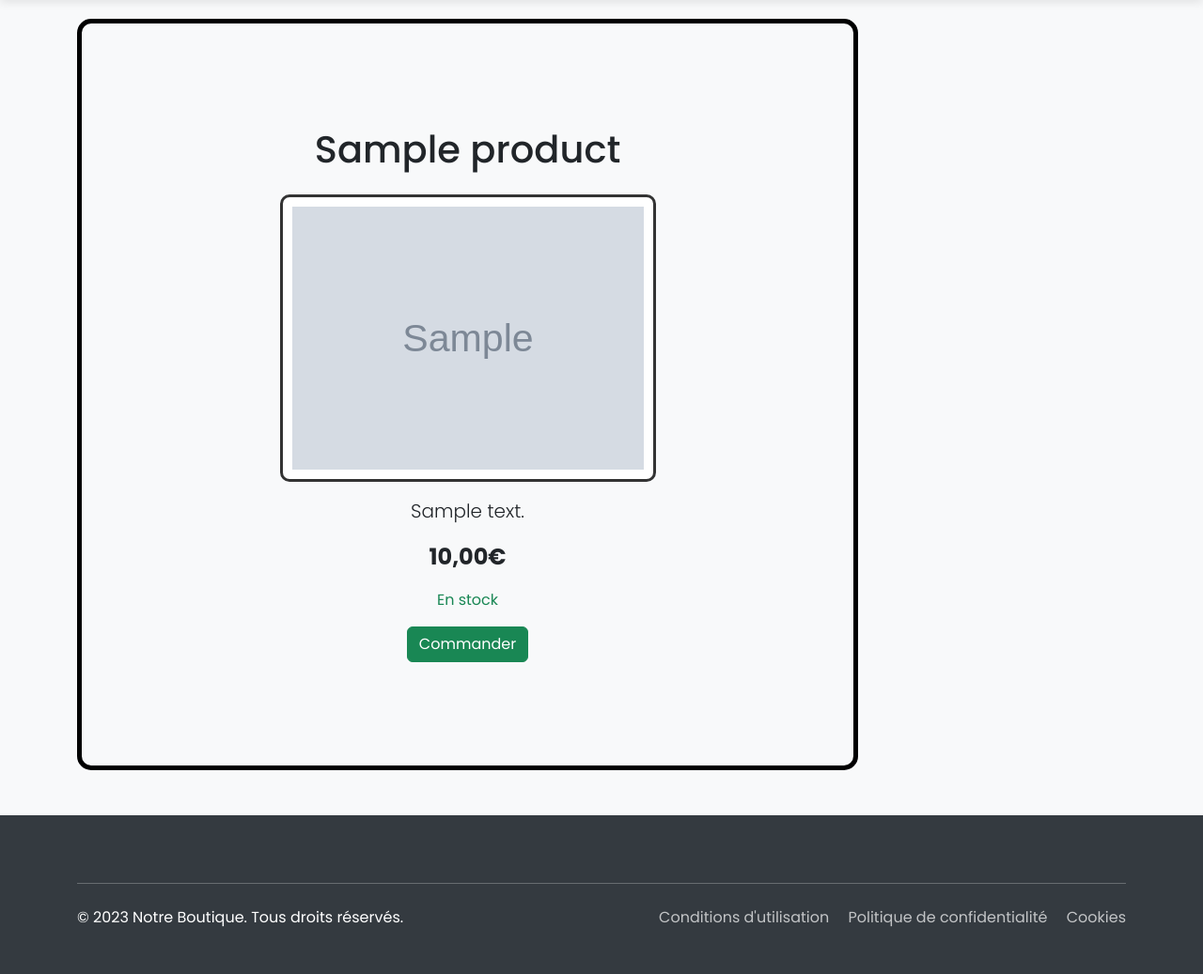
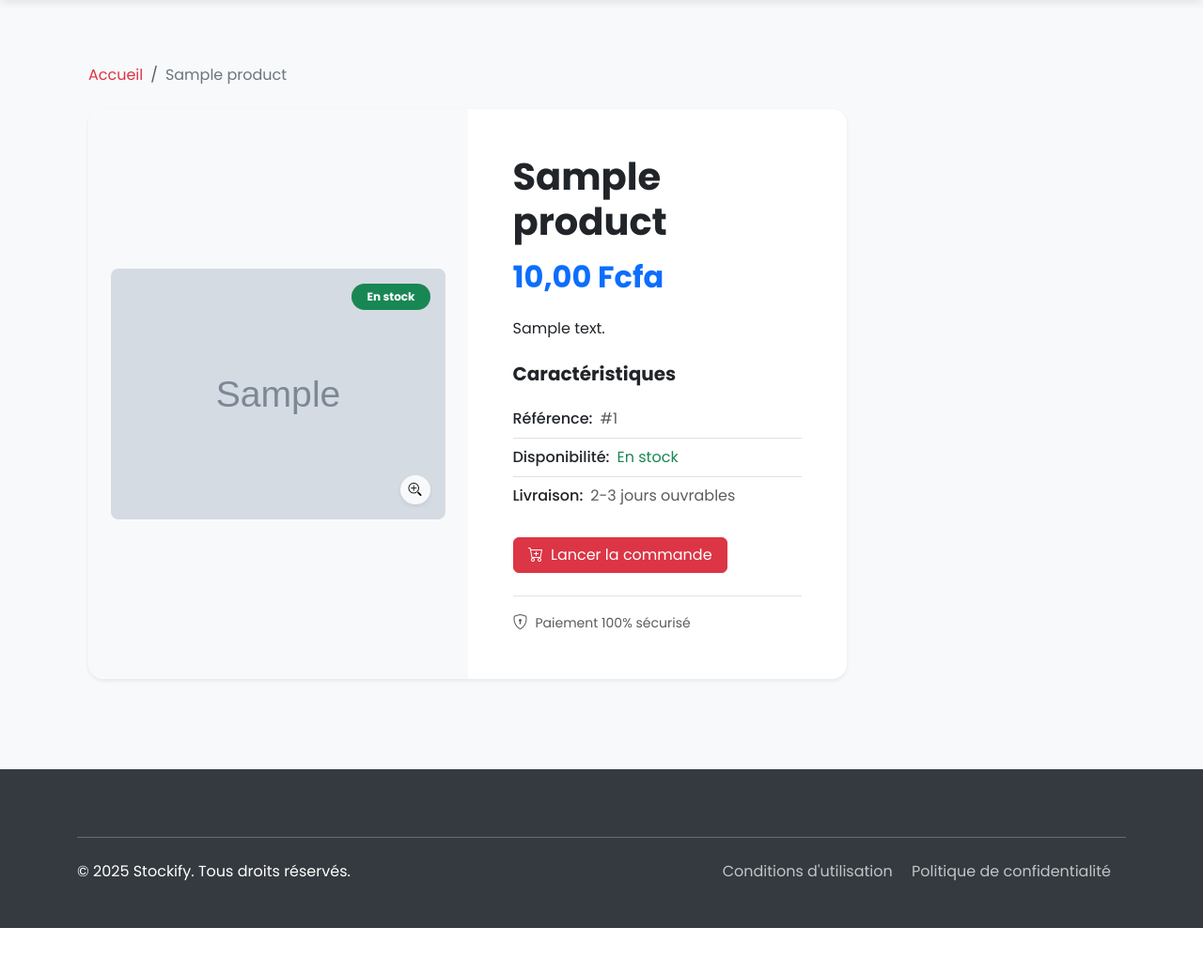
Before and after one commit to BoubakarPI/stockify.boukary.dev, a Django app: page /store/product/1/ in a window 1280 px wide. Shown: the part 56-1093 px from the top of the page at 94% size. After the commit the page ends 1044 px from the top, so only its background shows below. Run offline with Django 5.2, Linux system fonts and the light colour scheme; tables that the repository leaves empty hold one stand-in row (values such as "Sample post"); grey boxes marked "Sample" are stand-in pictures.

Commit message:
chore(store): Stylise store view

```diff
--- a/src/store/templates/store/add_order.html
+++ b/src/store/templates/store/add_order.html
@@ -8,8 +8,8 @@
         <h1 class="h2 mb-2">Passer une commande</h1>
         <nav aria-label="breadcrumb">
             <ol class="breadcrumb mb-0">
-                <li class="breadcrumb-item"><a href="{% url 'store:product_list' %}">Accueil</a></li>
-                <li class="breadcrumb-item"><a href="{% url 'store:product_list' %}">Produits</a></li>
+                <li class="breadcrumb-item"><a href="{% url 'store:index' %}">Accueil</a></li>
+                <li class="breadcrumb-item"><a href="{% url 'store:index' %}">Produits</a></li>
                 {% if product %}
                 <li class="breadcrumb-item"><a href="{% url 'store:product_detail' product.id %}">{{ product.name }}</a></li>
                 {% endif %}
--- a/src/store/templates/store/product_detail.html
+++ b/src/store/templates/store/product_detail.html
@@ -1,51 +1,127 @@
 {% extends 'store_layout.html' %}
 {% block contenu %}
-    <style>
-        /* Bordure couvrant toute la page */
-        .page-container {
-            border: 5px solid #000; /* Bordure noire */
-            border-radius: 15px;
-            padding: 20px;
-            background-color: #f8f9fa; /* Fond gris clair */
-            min-height: 100vh; /* Prend toute la hauteur */
-            display: flex;
-            justify-content: center;
-            align-items: center;
-        }
+<div class="container py-5">
+    <nav aria-label="breadcrumb" class="mb-4">
+        <ol class="breadcrumb">
+            <li class="breadcrumb-item"><a href="{% url 'store:index' %}" class="text-decoration-none">Accueil</a></li>
+            <li class="breadcrumb-item active" aria-current="page">{{ product.name }}</li>
+        </ol>
+    </nav>
 
-        /* Bordure et cadre pour l'image */
-        .product-image {
-            border: 3px solid #333; /* Bordure foncée */
-            border-radius: 10px; /* Coins arrondis */
-            padding: 10px; /* Espacement intérieur */
-            background-color: white; /* Fond blanc */
-            max-width: 100%;
-            height: auto;
-        }
-    </style>
-</head>
-<body>
-    <div class="container-fluid page-container">
-        <div class="text-center w-75"> <!-- Contenu centré avec une largeur de 75% -->
-            <h1 class="mb-4">{{ product.name }}</h1>
+    <div class="card border-0 shadow-sm rounded-4 overflow-hidden">
+        <div class="row g-0">
+            <!-- Image du produit -->
+            <div class="col-md-6 p-4 d-flex align-items-center justify-content-center bg-light">
+                <div class="product-image-container position-relative">
+                    <img src="{{ product.thumbnail.url }}" class="img-fluid rounded-3" alt="{{ product.name }}" id="mainImage">
 
-            <!-- Image centrée avec cadre -->
-            <div class="d-flex justify-content-center">
-                <img src="{{ product.thumbnail.url }}" class="product-image img-fluid" alt="{{ product.name }}"style="max-width: 400px;">
+                    <!-- Badge stock -->
+                    <div class="position-absolute top-0 end-0 m-3">
+                        <span class="badge bg-success rounded-pill px-3 py-2">{% if product.stock > 0 %} En stock {% else %} Rupture {% endif %}</span>
+                    </div>
+
+                    <!-- Zoom icon -->
+                    <div class="position-absolute bottom-0 end-0 m-3">
+                        <button class="btn btn-sm btn-light rounded-circle shadow-sm" data-bs-toggle="modal" data-bs-target="#imageModal">
+                            <i class="bi bi-zoom-in"></i>
+                        </button>
+                    </div>
+                </div>
             </div>
 
-            <!-- Informations du produit centrées -->
-            <div class="mt-3">
-                <p class="lead">{{ product.description }}</p>
-                <p class="fw-bold fs-4">{{ product.price }}€</p>
-                <p class="text-success">En stock</p>
+            <!-- Informations du produit -->
+            <div class="col-md-6">
+                <div class="card-body p-4 p-lg-5">
+                    <h1 class="card-title fw-bold mb-3">{{ product.name }}</h1>
+
+                    <!-- Prix et notation -->
+                    <div class="d-flex align-items-center mb-4">
+                        <h2 class="fw-bold text-primary mb-0">{{ product.price }} Fcfa</h2>
+                    </div>
+
+                    <!-- Description -->
+                    <p class="card-text mb-4">{{ product.description }}</p>
+
+                    <!-- Caractéristiques -->
+                    <div class="mb-4">
+                        <h5 class="fw-bold mb-3">Caractéristiques</h5>
+                        <ul class="list-group list-group-flush">
+                            <li class="list-group-item bg-transparent px-0 d-flex">
+                                <span class="fw-medium me-2">Référence:</span>
+                                <span class="text-muted">#{{ product.id }}</span>
+                            </li>
+                            <li class="list-group-item bg-transparent px-0 d-flex">
+                                <span class="fw-medium me-2">Disponibilité:</span>
+                                <span class="text-success">{% if product.stock > 0 %} En stock {% else %} Rupture {% endif %}</span>
+                            </li>
+                            <li class="list-group-item bg-transparent px-0 d-flex">
+                                <span class="fw-medium me-2">Livraison:</span>
+                                <span class="text-muted">2-3 jours ouvrables</span>
+                            </li>
+                        </ul>
+                    </div>
+
+
+                    <div class="mb-4">
+                        <div class="row g-2">
+
+                            <div class="col-8 col-lg-9">
+                                <a href="{% url 'store:add_order' product.id %}" class="btn btn-primary w-100 d-flex align-items-center justify-content-center gap-2">
+                                    <i class="bi bi-cart-plus"></i>
+                                    <span>Lancer la commande</span>
+                                </a>
+                            </div>
+                        </div>
+                    </div>
+
+
+                    <!-- Paiement sécurisé -->
+                    <div class="mt-4 pt-3 border-top">
+                        <div class="d-flex align-items-center text-muted">
+                            <i class="bi bi-shield-lock me-2"></i>
+                            <small>Paiement 100% sécurisé</small>
+                        </div>
+                    </div>
+                </div>
             </div>
-
-            <!-- Bouton de commande -->
-            <a href="{% url 'store:add_order' product.id %}" class="btn btn-success">Commander</a>
-
         </div>
     </div>
 
-    <script src="https://cdn.jsdelivr.net/npm/bootstrap@5.3.0/dist/js/bootstrap.bundle.min.js"></script>
+</div>
+
+<!-- Modal pour l'image agrandie -->
+<div class="modal fade" id="imageModal" tabindex="-1" aria-labelledby="imageModalLabel" aria-hidden="true">
+    <div class="modal-dialog modal-lg modal-dialog-centered">
+        <div class="modal-content">
+            <div class="modal-header border-0">
+                <h5 class="modal-title" id="imageModalLabel">{{ product.name }}</h5>
+                <button type="button" class="btn-close" data-bs-dismiss="modal" aria-label="Close"></button>
+            </div>
+            <div class="modal-body text-center">
+                <img src="{{ product.thumbnail.url }}" class="img-fluid" alt="{{ product.name }}">
+            </div>
+        </div>
+    </div>
+</div>
+
+<!-- Script pour la gestion de la quantité -->
+<script>
+document.addEventListener('DOMContentLoaded', function() {
+    const quantityInput = document.getElementById('quantity');
+    const decreaseBtn = document.getElementById('decreaseQuantity');
+    const increaseBtn = document.getElementById('increaseQuantity');
+
+    decreaseBtn.addEventListener('click', function() {
+        const currentValue = parseInt(quantityInput.value);
+        if (currentValue > 1) {
+            quantityInput.value = currentValue - 1;
+        }
+    });
+
+    increaseBtn.addEventListener('click', function() {
+        const currentValue = parseInt(quantityInput.value);
+        quantityInput.value = currentValue + 1;
+    });
+});
+</script>
 {% endblock %}
--- a/src/store/urls.py
+++ b/src/store/urls.py
@@ -1,10 +1,10 @@
 from django.urls import path
 
-from .views import product_list, product_detail, add_order
+from .views import StoreListView, product_detail, add_order
 
 app_name = 'store'
 urlpatterns = [
-    path('', product_list, name='product_list'),
+    path('', StoreListView.as_view(), name='index'),
     path('product/<int:product_id>/', product_detail, name='product_detail'),
     path('add_order/<int:product_id>/', add_order, name='add_order'),
     #path('add_order/', add_order, name='add_order'),
--- a/src/store/views.py
+++ b/src/store/views.py
@@ -1,30 +1,34 @@
 from django.shortcuts import render
 
 from django.shortcuts import render, redirect, get_object_or_404
+from django.views.generic import ListView
 from inventory.models import Product
 from django.contrib import messages
 from .forms import OrderForm
 from django.core.paginator import Paginator, EmptyPage, PageNotAnInteger
 
 
-def product_list(request):
-    products = Product.objects.all()
+class StoreListView(ListView):
+    model = Product
+    template_name = "store/product_list.html"
 
-    query = request.GET.get('search')
-    if query:
-        products = products.filter(name__icontains=query)
+    def get_queryset(self):
+        queryset = super().get_queryset()
+        name = self.request.GET.get("name", "").strip()
+        stock = self.request.GET.get("stock", "").strip()
 
-    paginator = Paginator(products, 3)
-    page = request.GET.get('page')
+        if name:
+            queryset = queryset.filter(name__icontains=name)
 
-    try:
-        products = paginator.page(page)
-    except PageNotAnInteger:
-        products = paginator.page(1)
-    except EmptyPage:
-        products = paginator.page(paginator.num_pages)
+        if stock:
+            try:
+                stock = int(stock)
+                queryset = queryset.filter(stock__gte=stock)
+            except ValueError:
+                pass  # Ignore les valeurs non numériques
 
-    return render(request, 'store/product_list.html', {'products': products})
+        return queryset
+
 
 
 def product_detail(request, product_id):
--- a/src/templates/layout.html
+++ b/src/templates/layout.html
@@ -259,8 +259,8 @@
                             </div>
                             {% else %}
                             <div>
-                                <a href="{% url 'signin' %}" class="btn btn-outline-primary me-2">Connexion</a>
-                                <a href="{% url 'signup' %}" class="btn btn-primary">Inscription</a>
+                                <a href="{% url 'signin' %}" class="btn btn-outline-danger me-2">Connexion</a>
+                                <a href="{% url 'signup' %}" class="btn btn-danger">Inscription</a>
                             </div>
                             {% endif %}
                         </div>
--- a/src/templates/store_layout.html
+++ b/src/templates/store_layout.html
@@ -160,13 +160,9 @@
     <!-- Navbar -->
     <nav class="navbar navbar-expand-lg navbar-light fixed-top">
         <div class="container">
-            <a class="navbar-brand" href="{% url 'store:product_list' %}">
+            <a class="navbar-brand" href="{% url 'store:index' %}">
                 <i class="bi bi-shop me-2"></i>Stockify
             </a>
-            <button class="navbar-toggler" type="button" data-bs-toggle="collapse" data-bs-target="#navbarSupportedContent" aria-controls="navbarSupportedContent" aria-expanded="false" aria-label="Toggle navigation">
-                <span class="navbar-toggler-icon"></span>
-            </button>
-
         </div>
     </nav>
 
@@ -193,12 +189,11 @@
             <hr class="my-4 bg-light">
             <div class="row">
                 <div class="col-md-6 text-center text-md-start">
-                    <p class="mb-0">&copy; 2023 Notre Boutique. Tous droits réservés.</p>
+                    <p class="mb-0">&copy; 2025 Stockify. Tous droits réservés.</p>
                 </div>
                 <div class="col-md-6 text-center text-md-end">
-                    <a href="#" class="footer-link me-3">Conditions d'utilisation</a>
-                    <a href="#" class="footer-link me-3">Politique de confidentialité</a>
-                    <a href="#" class="footer-link">Cookies</a>
+                    <a target="_blank" href="https://www.uvatis.com/gdpr" class="footer-link me-3">Conditions d'utilisation</a>
+                    <a target="_blank" href="https://www.uvatis.com/privacy" class="footer-link me-3">Politique de confidentialité</a>
                 </div>
             </div>
         </div>
```
Also changed, not shown: src/store/templates/store/product_list.html (+12 -27 lines), src/templates/product_content.html (+26 -2 lines).
